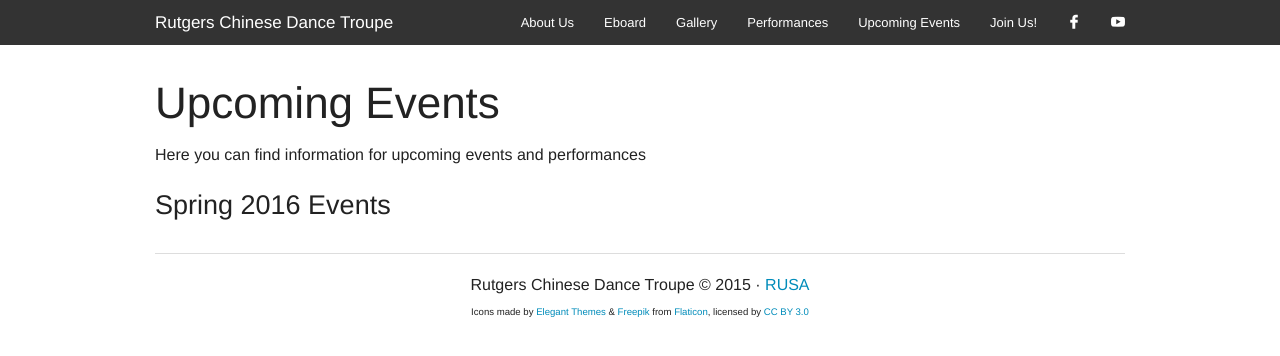
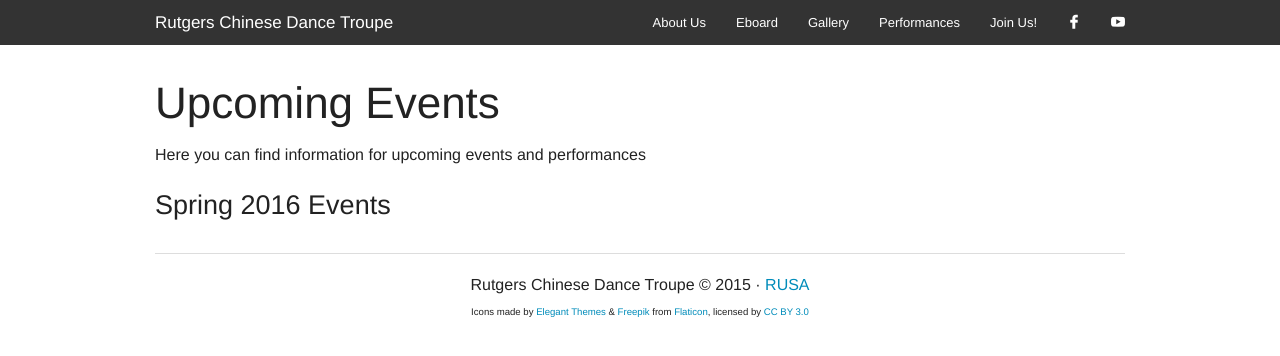
Before and after one commit to rcdt/rcdt.github.io, a Jekyll site: the page built from events.html, in a window 1280 px wide. Shown: the top 356 px of the page. Built offline with Jekyll 4.4.1, drawn with Linux system fonts in a browser that asks for light colours; Markdown is read by kramdown in place of the engine named in the settings.

Commit message:
remove events page

```diff
--- a/_includes/navbar.html
+++ b/_includes/navbar.html
@@ -12,7 +12,6 @@
         <li><a href="{{ root_url }}/eboard">Eboard</a></li>
         <li><a href="{{ root_url }}/gallery">Gallery</a></li>
         <li><a href="{{ root_url }}/performances">Performances</a></li>
-        <li><a href="{{ root_url }}/events">Upcoming Events</a></li>
         <li><a href="{{ root_url }}/#join">Join Us!</a></li>
         <li><a href="https://www.facebook.com/pages/Rutgers-Chinese-Dance-Troupe/181506421882276" target="_blank"><i class="flaticon-facebook55"></i></a></li>
         <li><a href="https://www.youtube.com/user/RUChineseDanceTroupe" target="_blank"><i class="flaticon-logo4"></i></a></li>
```
